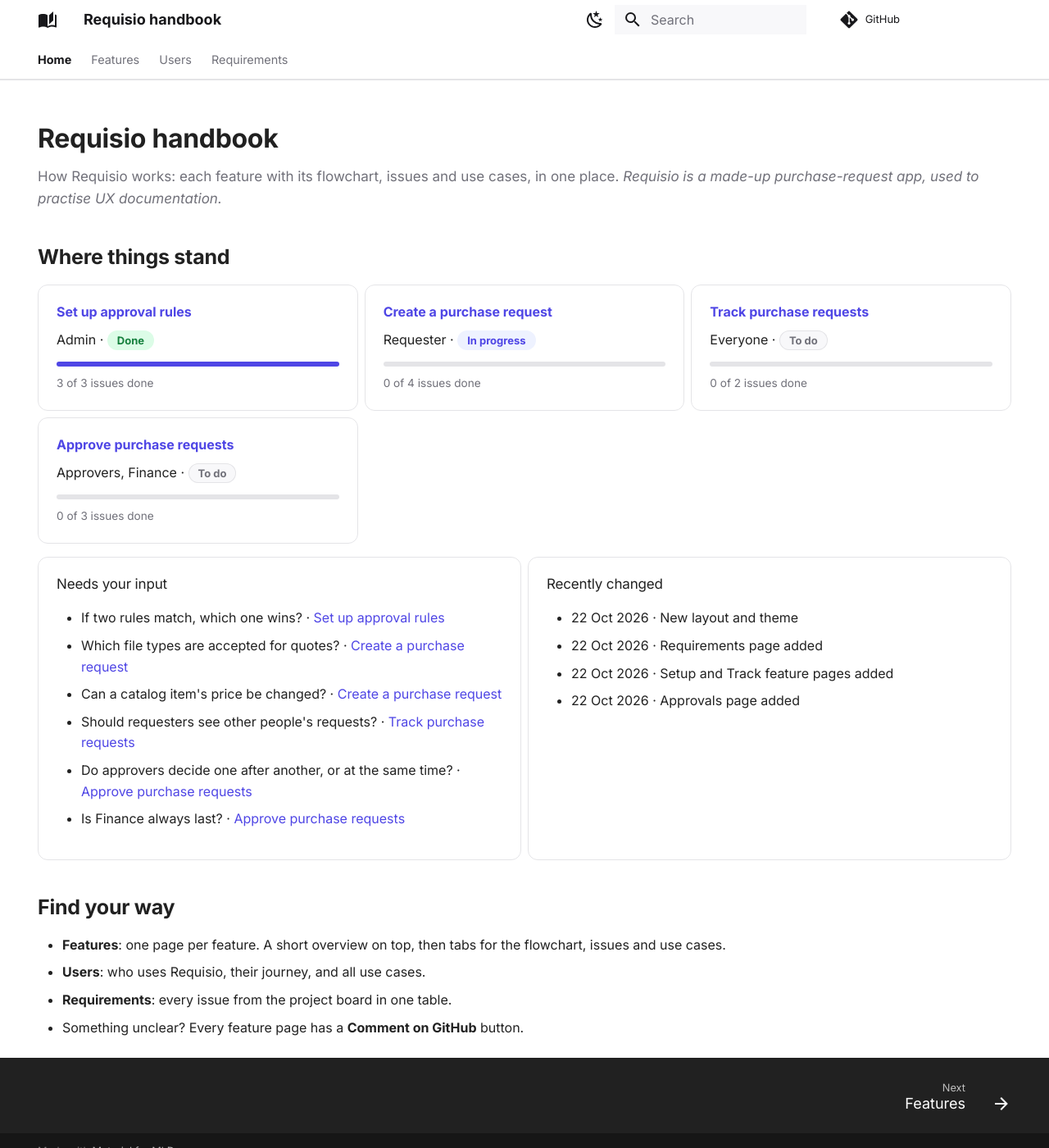
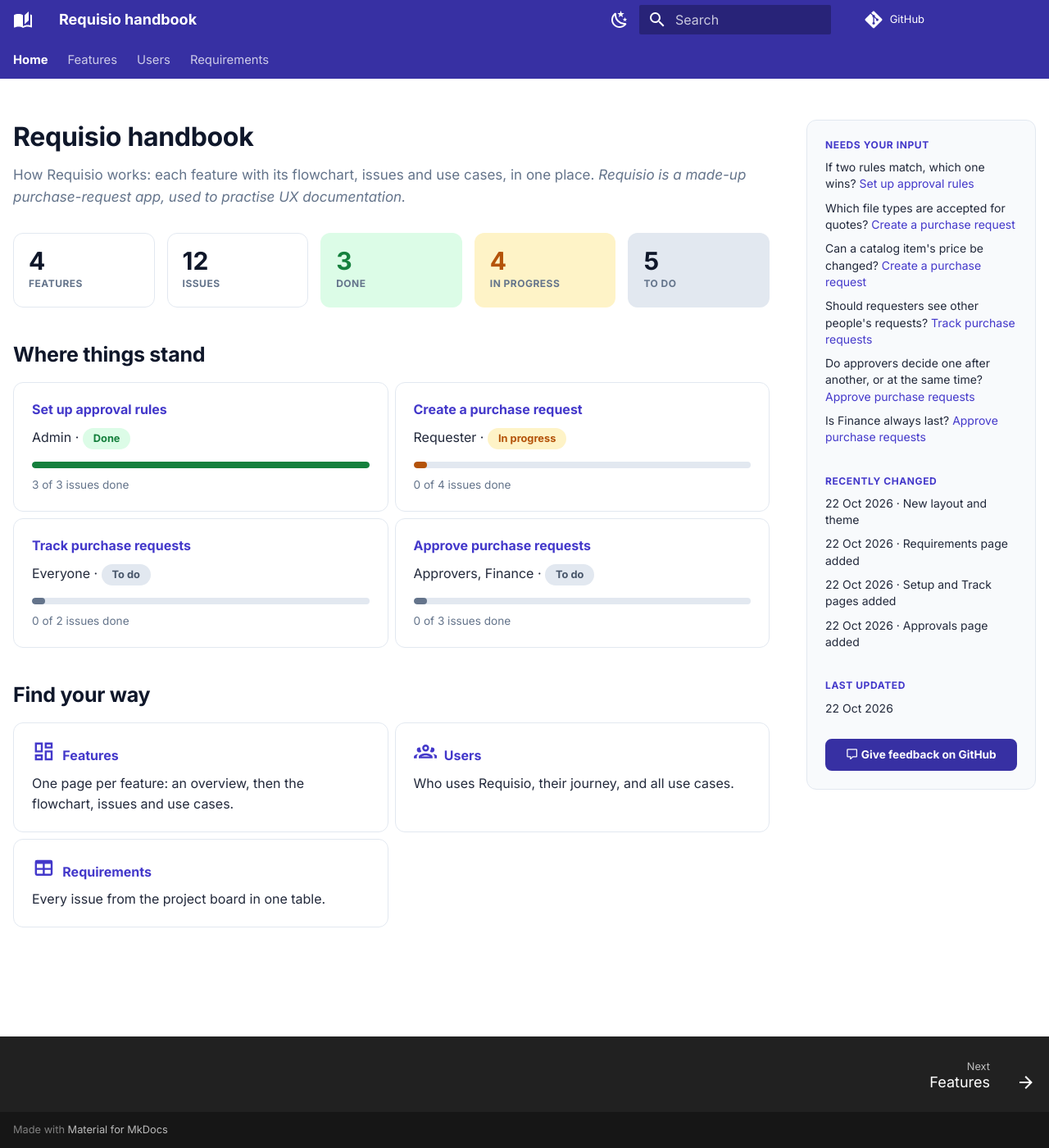
Before and after one commit to saanchi365/requisio-ux-demo, an MkDocs documentation site: the page built from docs/index.md, in a window 1280 px wide and 1400 px high. Shown: the whole window at 82% size. Built offline with MkDocs 1.6.1 and Material for MkDocs 9.7.7, drawn with Linux system fonts in a browser that asks for light colours; comment, search, counter and statistics services are not loaded.

Commit message:
Home gets the side panel and a numbers row; stronger colours; wider page
Co-Authored-By: Claude Opus 5.5 <noreply@anthropic.com>

```diff
--- a/docs/index.md
+++ b/docs/index.md
@@ -4,10 +4,22 @@ hide:
   - toc
 ---
 
+<div class="feature-layout" markdown>
+
+<div class="feature-main" markdown>
+
 # Requisio handbook
 
 <p class="lead">How Requisio works: each feature with its flowchart, issues and use cases, in one place.
 <em>Requisio is a made-up purchase-request app, used to practise UX documentation.</em></p>
+
+<div class="stats">
+  <div class="stat"><span class="num">4</span><span class="label">Features</span></div>
+  <div class="stat"><span class="num">12</span><span class="label">Issues</span></div>
+  <div class="stat stat--done"><span class="num">3</span><span class="label">Done</span></div>
+  <div class="stat stat--progress"><span class="num">4</span><span class="label">In progress</span></div>
+  <div class="stat stat--todo"><span class="num">5</span><span class="label">To do</span></div>
+</div>
 
 ## Where things stand
 
@@ -17,63 +29,76 @@ hide:
 
     Admin · <span class="pill pill--done">Done</span>
 
-    <span class="bar"><span style="width:100%"></span></span>
+    <span class="bar bar--done"><span style="width:100%"></span></span>
     <span class="small">3 of 3 issues done</span>
 
 -   **[Create a purchase request](features/create-request.md)**
 
     Requester · <span class="pill pill--progress">In progress</span>
 
-    <span class="bar"><span style="width:0%"></span></span>
+    <span class="bar bar--progress"><span style="width:4%"></span></span>
     <span class="small">0 of 4 issues done</span>
 
 -   **[Track purchase requests](features/track-requests.md)**
 
     Everyone · <span class="pill pill--todo">To do</span>
 
-    <span class="bar"><span style="width:0%"></span></span>
+    <span class="bar bar--todo"><span style="width:4%"></span></span>
     <span class="small">0 of 2 issues done</span>
 
 -   **[Approve purchase requests](features/approvals.md)**
 
     Approvers, Finance · <span class="pill pill--todo">To do</span>
 
-    <span class="bar"><span style="width:0%"></span></span>
+    <span class="bar bar--todo"><span style="width:4%"></span></span>
     <span class="small">0 of 3 issues done</span>
 
 </div>
 
-<div class="grid" markdown>
+## Find your way
 
-<div class="panel" markdown>
+<div class="grid cards" markdown>
 
-### Needs your input
+-   :material-view-dashboard-outline:{ .lg } **[Features](features/index.md)**
 
-- If two rules match, which one wins? · [Set up approval rules](features/setup-rules.md)
-- Which file types are accepted for quotes? · [Create a purchase request](features/create-request.md)
-- Can a catalog item's price be changed? · [Create a purchase request](features/create-request.md)
-- Should requesters see other people's requests? · [Track purchase requests](features/track-requests.md)
-- Do approvers decide one after another, or at the same time? · [Approve purchase requests](features/approvals.md)
-- Is Finance always last? · [Approve purchase requests](features/approvals.md)
+    One page per feature: an overview, then the flowchart, issues and use cases.
 
-</div>
+-   :material-account-group-outline:{ .lg } **[Users](user-understanding.md)**
 
-<div class="panel" markdown>
+    Who uses Requisio, their journey, and all use cases.
 
-### Recently changed
+-   :material-table:{ .lg } **[Requirements](requirements.md)**
 
-- 22 Oct 2026 · New layout and theme
-- 22 Oct 2026 · Requirements page added
-- 22 Oct 2026 · Setup and Track feature pages added
-- 22 Oct 2026 · Approvals page added
+    Every issue from the project board in one table.
 
 </div>
 
 </div>
 
-## Find your way
+<aside class="side-panel" markdown>
 
-- **Features**: one page per feature. A short overview on top, then tabs for the flowchart, issues and use cases.
-- **Users**: who uses Requisio, their journey, and all use cases.
-- **Requirements**: every issue from the project board in one table.
-- Something unclear? Every feature page has a **Comment on GitHub** button.
+#### Needs your input
+
+- If two rules match, which one wins? [Set up approval rules](features/setup-rules.md)
+- Which file types are accepted for quotes? [Create a purchase request](features/create-request.md)
+- Can a catalog item's price be changed? [Create a purchase request](features/create-request.md)
+- Should requesters see other people's requests? [Track purchase requests](features/track-requests.md)
+- Do approvers decide one after another, or at the same time? [Approve purchase requests](features/approvals.md)
+- Is Finance always last? [Approve purchase requests](features/approvals.md)
+
+#### Recently changed
+
+- 22 Oct 2026 · New layout and theme
+- 22 Oct 2026 · Requirements page added
+- 22 Oct 2026 · Setup and Track pages added
+- 22 Oct 2026 · Approvals page added
+
+#### Last updated
+
+22 Oct 2026
+
+[:material-comment-outline: Give feedback on GitHub](https://github.com/saanchi365/requisio-ux-demo/issues){ .md-button .md-button--primary }
+
+</aside>
+
+</div>
--- a/docs/stylesheets/extra.css
+++ b/docs/stylesheets/extra.css
@@ -1,175 +1,229 @@
 /* ---------- Colours (light) ---------- */
 :root,
 [data-md-color-scheme="default"] {
-  --md-primary-fg-color: #ffffff;
-  --md-primary-fg-color--light: #ffffff;
-  --md-primary-fg-color--dark: #f4f4f5;
-  --md-primary-bg-color: #18181b;
-  --md-primary-bg-color--light: #52525b;
+  --md-primary-fg-color: #3730a3;
+  --md-primary-fg-color--light: #4f46e5;
+  --md-primary-fg-color--dark: #312e81;
+  --md-primary-bg-color: #ffffff;
+  --md-primary-bg-color--light: rgba(255, 255, 255, 0.75);
   --md-accent-fg-color: #4f46e5;
   --md-accent-fg-color--transparent: rgba(79, 70, 229, 0.1);
-  --md-typeset-a-color: #4f46e5;
+  --md-typeset-a-color: #4338ca;
+  --md-default-fg-color: rgba(15, 23, 42, 0.92);
 
-  --brand: #4f46e5;
+  --brand: #4338ca;
+  --brand-strong: #3730a3;
   --brand-soft: #eef2ff;
-  --surface: #f8f8fa;
-  --line: #e4e4e7;
-  --muted: #71717a;
-  --ok: #15803d;
-  --ok-soft: #dcfce7;
+  --brand-line: #c7d2fe;
+  --heading: #0f172a;
+  --surface: #f8fafc;
+  --line: #e2e8f0;
+  --muted: #64748b;
+  --done: #15803d;
+  --done-soft: #dcfce7;
+  --progress: #b45309;
+  --progress-soft: #fef3c7;
+  --todo: #475569;
+  --todo-soft: #e2e8f0;
 }
 
 /* ---------- Colours (dark) ---------- */
 [data-md-color-scheme="slate"] {
-  --md-hue: 240;
-  --md-primary-fg-color: #18181b;
-  --md-primary-fg-color--light: #18181b;
-  --md-primary-fg-color--dark: #09090b;
-  --md-primary-bg-color: #fafafa;
-  --md-primary-bg-color--light: #a1a1aa;
-  --md-default-bg-color: #18181b;
+  --md-hue: 235;
+  --md-primary-fg-color: #1e1b4b;
+  --md-primary-fg-color--light: #312e81;
+  --md-primary-fg-color--dark: #17153a;
+  --md-primary-bg-color: #ffffff;
+  --md-primary-bg-color--light: rgba(255, 255, 255, 0.7);
   --md-accent-fg-color: #a5b4fc;
   --md-typeset-a-color: #a5b4fc;
 
   --brand: #a5b4fc;
-  --brand-soft: rgba(165, 180, 252, 0.14);
-  --surface: #222226;
-  --line: #3f3f46;
-  --muted: #a1a1aa;
-  --ok: #4ade80;
-  --ok-soft: rgba(74, 222, 128, 0.14);
+  --brand-strong: #c7d2fe;
+  --brand-soft: rgba(129, 140, 248, 0.16);
+  --brand-line: rgba(129, 140, 248, 0.4);
+  --heading: #f8fafc;
+  --surface: rgba(255, 255, 255, 0.04);
+  --line: rgba(255, 255, 255, 0.12);
+  --muted: #94a3b8;
+  --done: #4ade80;
+  --done-soft: rgba(74, 222, 128, 0.16);
+  --progress: #fbbf24;
+  --progress-soft: rgba(251, 191, 36, 0.16);
+  --todo: #cbd5e1;
+  --todo-soft: rgba(148, 163, 184, 0.2);
 }
 
+/* ---------- Page width: use the screen, less empty space at the sides ---------- */
+.md-grid { max-width: 76rem; }
+
 /* ---------- Header and top bar ---------- */
-.md-header,
-.md-tabs {
-  box-shadow: none;
-  border-bottom: 1px solid var(--line);
-}
-.md-header--shadow { box-shadow: none; }
-.md-tabs__link { font-size: 0.72rem; color: var(--muted); opacity: 1; }
-.md-tabs__item--active .md-tabs__link,
-.md-tabs__link:hover { color: var(--md-primary-bg-color); }
-.md-tabs__item--active .md-tabs__link { font-weight: 600; }
-.md-search__input { background-color: var(--surface); color: var(--md-primary-bg-color); }
-.md-search__input::placeholder,
-.md-search__icon { color: var(--muted); }
+.md-header, .md-tabs { box-shadow: none; }
+.md-tabs__link { font-size: 0.74rem; opacity: 0.75; }
+.md-tabs__item--active .md-tabs__link { opacity: 1; font-weight: 700; }
 
 /* ---------- Text ---------- */
-.md-typeset h1 { font-weight: 600; color: var(--md-default-fg-color); margin-bottom: 0.8rem; }
-.md-typeset h2 { font-weight: 600; margin-top: 2rem; }
-.md-typeset .lead { font-size: 0.85rem; color: var(--muted); margin-top: -0.2rem; }
+.md-typeset h1 { font-weight: 700; color: var(--heading); margin-bottom: 0.6rem; letter-spacing: -0.01em; }
+.md-typeset h2 { font-weight: 700; color: var(--heading); margin-top: 2rem; }
+.md-typeset .lead { font-size: 0.85rem; color: var(--muted); margin-top: 0; }
 .md-typeset .small { font-size: 0.68rem; color: var(--muted); }
-.md-nav__link--active { color: var(--brand); font-weight: 600; }
+.md-nav__item--section > .md-nav__link { color: var(--brand); font-weight: 700; }
+.md-nav__link--active { color: var(--brand); font-weight: 700; }
 
 /* ---------- Status labels ---------- */
 .md-typeset .pill {
   display: inline-block;
-  padding: 0.1rem 0.6rem;
+  padding: 0.12rem 0.65rem;
   border-radius: 999px;
-  font-size: 0.65rem;
-  font-weight: 600;
+  font-size: 0.64rem;
+  font-weight: 700;
   line-height: 1.6;
   white-space: nowrap;
 }
-.md-typeset .pill--done { background: var(--ok-soft); color: var(--ok); }
-.md-typeset .pill--progress { background: var(--brand-soft); color: var(--brand); }
-.md-typeset .pill--todo { background: var(--surface); color: var(--muted); box-shadow: inset 0 0 0 1px var(--line); }
-.st-done { color: var(--ok); }
-.st-progress { color: var(--brand); }
+.md-typeset .pill--done { background: var(--done-soft); color: var(--done); }
+.md-typeset .pill--progress { background: var(--progress-soft); color: var(--progress); }
+.md-typeset .pill--todo { background: var(--todo-soft); color: var(--todo); }
+.st-done { color: var(--done); }
+.st-progress { color: var(--progress); }
 .st-todo { color: var(--muted); }
 
-/* ---------- Feature page: overview card ---------- */
+/* ---------- Overview card ---------- */
 .md-typeset .overview {
-  background: var(--surface);
-  border: 1px solid var(--line);
+  background: var(--brand-soft);
+  border: 1px solid var(--brand-line);
   border-radius: 12px;
-  padding: 1rem 1.25rem;
+  padding: 1.1rem 1.3rem;
   margin: 0 0 1.5rem;
 }
-.md-typeset .overview > p { margin: 0; font-size: 0.82rem; }
+.md-typeset .overview > p { margin: 0; font-size: 0.85rem; color: var(--heading); }
 .md-typeset .facts {
   display: grid;
   grid-template-columns: repeat(4, minmax(0, 1fr));
   gap: 1rem;
   margin-top: 1rem;
   padding-top: 0.9rem;
-  border-top: 1px solid var(--line);
-  font-size: 0.75rem;
+  border-top: 1px solid var(--brand-line);
+  font-size: 0.78rem;
+  font-weight: 600;
+  color: var(--heading);
 }
-.md-typeset .facts .label { display: block; font-size: 0.62rem; color: var(--muted); margin-bottom: 0.15rem; }
+.md-typeset .facts .label,
+.md-typeset .stat .label {
+  display: block;
+  font-size: 0.6rem;
+  font-weight: 700;
+  letter-spacing: 0.04em;
+  text-transform: uppercase;
+  color: var(--muted);
+  margin-bottom: 0.2rem;
+}
 
-/* ---------- Feature page: tabs + side panel ---------- */
+/* ---------- Main area + side panel (feature pages and Home) ---------- */
 .md-typeset .feature-layout {
   display: grid;
-  grid-template-columns: minmax(0, 1fr) 13rem;
-  gap: 2rem;
+  grid-template-columns: minmax(0, 1fr) 14rem;
+  gap: 2.25rem;
   align-items: start;
 }
-.md-typeset .tabbed-labels > label { font-size: 0.75rem; }
+.md-typeset .tabbed-labels > label { font-size: 0.78rem; font-weight: 600; }
+.md-typeset .tabbed-set > input:checked + label,
+.md-typeset .tabbed-labels > label:hover { color: var(--brand); }
 .md-typeset .side-panel {
   position: sticky;
-  top: 6rem;
-  border-left: 1px solid var(--line);
-  padding-left: 1.25rem;
+  top: 6.5rem;
+  background: var(--surface);
+  border: 1px solid var(--line);
+  border-radius: 12px;
+  padding: 1rem 1.1rem 1.1rem;
   font-size: 0.7rem;
 }
-.md-typeset .side-panel h4 { font-size: 0.62rem; font-weight: 600; color: var(--muted); margin: 1.1rem 0 0.35rem; }
-.md-typeset .side-panel h4:first-child { margin-top: 0.4rem; }
+.md-typeset .side-panel h4 {
+  font-size: 0.6rem;
+  font-weight: 700;
+  letter-spacing: 0.05em;
+  text-transform: uppercase;
+  color: var(--brand);
+  margin: 1.2rem 0 0.4rem;
+}
+.md-typeset .side-panel h4:first-child { margin-top: 0; }
 .md-typeset .side-panel p { margin: 0; }
 .md-typeset .side-panel ul { list-style: none; margin: 0; padding: 0; }
-.md-typeset .side-panel ul li { margin: 0 0 0.35rem; }
+.md-typeset .side-panel ul li { margin: 0 0 0.45rem; line-height: 1.45; }
 .md-typeset .side-panel .md-button {
   display: block;
   margin-top: 1.25rem;
-  padding: 0.45em 0.8em;
+  padding: 0.5em 0.8em;
   font-size: 0.68rem;
   text-align: center;
-  border-radius: 8px;
 }
 
 /* Issues inside the Issues tab */
 .md-typeset details.issue {
   border: 1px solid var(--line);
-  border-radius: 8px;
+  border-radius: 10px;
   box-shadow: none;
-  font-size: 0.75rem;
+  font-size: 0.76rem;
 }
-.md-typeset details.issue > summary { background: var(--surface); border-radius: 8px; font-weight: 500; }
+.md-typeset details.issue > summary { background: var(--surface); border-radius: 10px; font-weight: 600; color: var(--heading); }
 .md-typeset details.issue > summary::before { background-color: var(--brand); }
-.md-typeset details.issue[open] > summary { border-radius: 8px 8px 0 0; }
+.md-typeset details.issue[open] { border-color: var(--brand-line); }
+.md-typeset details.issue[open] > summary { background: var(--brand-soft); border-radius: 10px 10px 0 0; }
+
+/* ---------- Home: numbers row ---------- */
+.md-typeset .stats {
+  display: grid;
+  grid-template-columns: repeat(5, minmax(0, 1fr));
+  gap: 0.75rem;
+  margin: 1.5rem 0 0.5rem;
+}
+.md-typeset .stat {
+  border: 1px solid var(--line);
+  border-radius: 12px;
+  padding: 0.75rem 0.9rem;
+}
+.md-typeset .stat .num { display: block; font-size: 1.5rem; font-weight: 700; line-height: 1.2; color: var(--heading); }
+.md-typeset .stat--done { background: var(--done-soft); border-color: transparent; }
+.md-typeset .stat--done .num { color: var(--done); }
+.md-typeset .stat--progress { background: var(--progress-soft); border-color: transparent; }
+.md-typeset .stat--progress .num { color: var(--progress); }
+.md-typeset .stat--todo { background: var(--todo-soft); border-color: transparent; }
 
 /* ---------- Buttons and cards ---------- */
-.md-typeset .md-button { border-radius: 8px; }
-.md-typeset .md-button--primary { background: var(--brand); border-color: var(--brand); color: #fff; }
-[data-md-color-scheme="slate"] .md-typeset .md-button--primary { color: #18181b; }
-.md-typeset .grid.cards > ul > li,
-.md-typeset .grid > .panel {
+.md-typeset .md-button { border-radius: 8px; font-weight: 700; }
+.md-typeset .md-button--primary { background: var(--brand-strong); border-color: var(--brand-strong); color: #fff; }
+.md-typeset .md-button--primary:hover { background: var(--md-accent-fg-color); border-color: var(--md-accent-fg-color); }
+[data-md-color-scheme="slate"] .md-typeset .md-button--primary { color: #1e1b4b; }
+.md-typeset .grid.cards > ul > li {
   border: 1px solid var(--line);
   border-radius: 12px;
   padding: 1rem 1.1rem;
   box-shadow: none;
+  transition: border-color 0.15s, box-shadow 0.15s;
 }
-.md-typeset .grid.cards > ul > li:hover { border-color: var(--brand); box-shadow: none; }
-.md-typeset .grid > .panel h3 { margin-top: 0; font-size: 0.85rem; }
+.md-typeset .grid.cards > ul > li:hover { border-color: var(--brand); box-shadow: 0 4px 14px rgba(55, 48, 163, 0.12); }
+.md-typeset .grid.cards a { font-weight: 700; }
+.md-typeset .grid.cards .lg { color: var(--brand); font-size: 1.2em; margin-right: 0.2rem; }
 .md-typeset .bar {
   display: block;
-  height: 6px;
-  border-radius: 3px;
+  height: 8px;
+  border-radius: 4px;
   background: var(--line);
   overflow: hidden;
-  margin: 0.7rem 0 0.35rem;
+  margin: 0.75rem 0 0.35rem;
 }
-.md-typeset .bar > span { display: block; height: 100%; background: var(--brand); }
+.md-typeset .bar > span { display: block; height: 100%; background: var(--brand); border-radius: 4px; }
+.md-typeset .bar--done > span { background: var(--done); }
+.md-typeset .bar--progress > span { background: var(--progress); }
+.md-typeset .bar--todo > span { background: var(--muted); }
+
+/* ---------- Tables (Requirements) ---------- */
+.md-typeset table:not([class]) { border: 1px solid var(--line); border-radius: 12px; font-size: 0.74rem; }
+.md-typeset table:not([class]) th { background: var(--brand-soft); color: var(--heading); font-weight: 700; }
 
 /* ---------- Small screens ---------- */
 @media screen and (max-width: 60em) {
   .md-typeset .feature-layout { grid-template-columns: 1fr; }
-  .md-typeset .side-panel {
-    position: static;
-    border-left: none;
-    border-top: 1px solid var(--line);
-    padding: 1rem 0 0;
-  }
+  .md-typeset .side-panel { position: static; }
   .md-typeset .facts { grid-template-columns: repeat(2, minmax(0, 1fr)); }
+  .md-typeset .stats { grid-template-columns: repeat(2, minmax(0, 1fr)); }
 }
```
